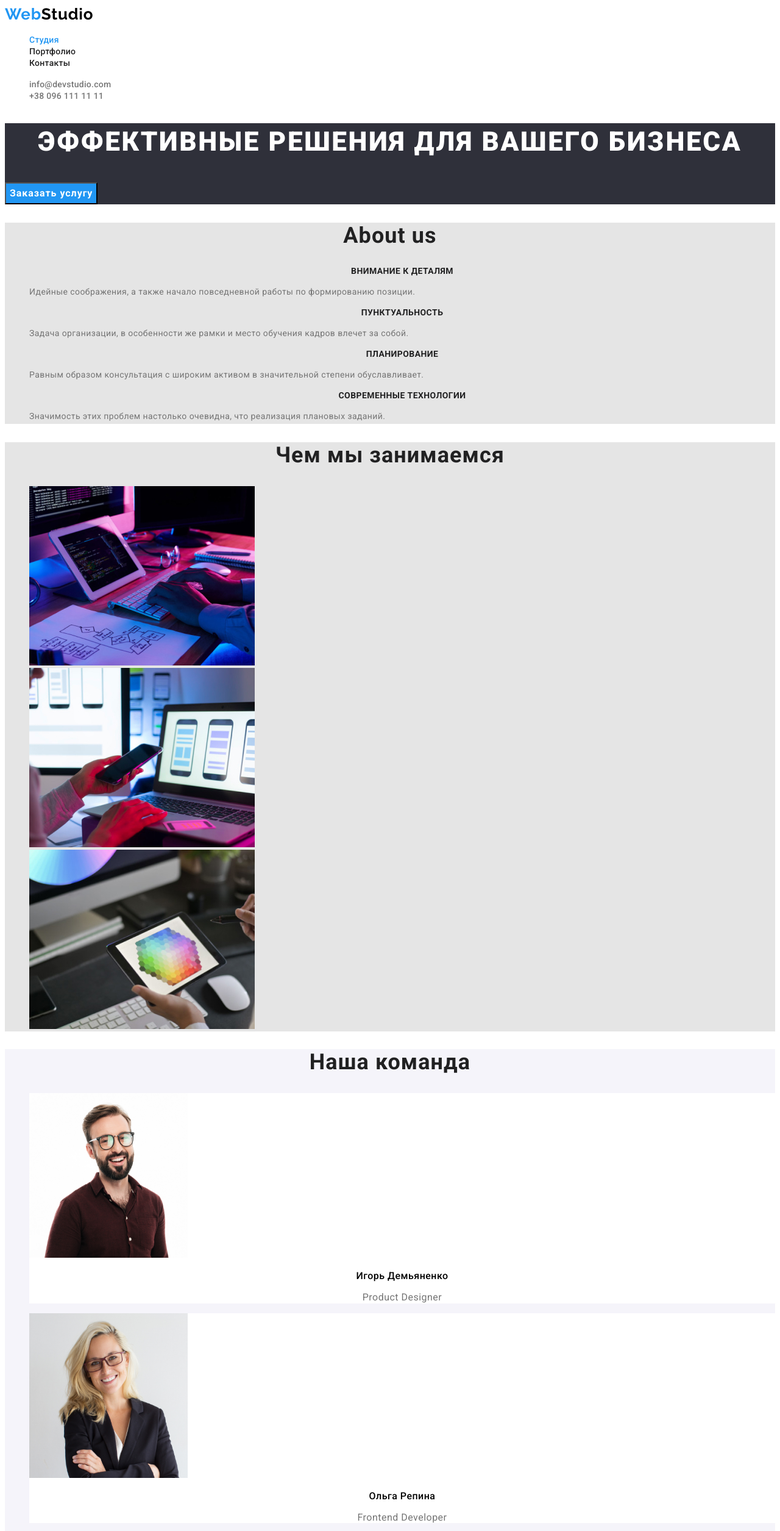
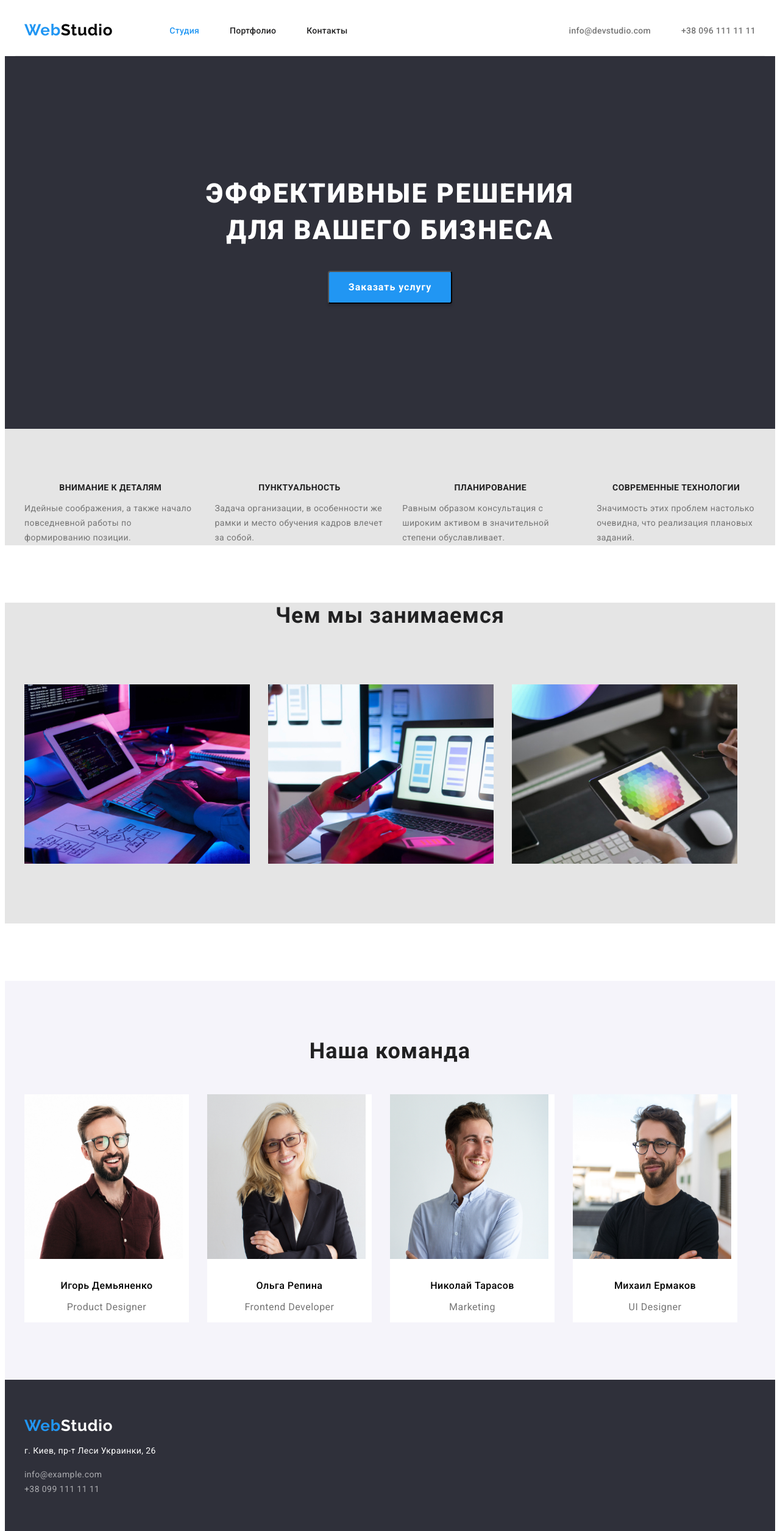
Before and after one commit to Serhii0406/goit-markup-hw-03, a plain HTML site: page index.html in a window 1280 px wide. Shown: the top 2510 px of the page at 61% size. Drawn offline with Linux system fonts and the light colour scheme.

```diff
--- a/css/styles.css
+++ b/css/styles.css
@@ -15,7 +15,36 @@ body {
     background: var(--primary-bgc-color);
     font-family: roboto, sans-serif;
 }
+
+
+
 /* header */
+.container {
+    width: 1200px;
+    margin-left: auto;
+    margin-right: auto;
+    padding-left: 15px;
+    padding-right: 15px;
+}
+.nav {
+    display: flex;
+    justify-content: center;
+    align-items: center;
+
+}
+.nav-container {
+    display: flex;
+    margin: 0;
+    justify-content: center;
+    border-bottom: 1px solid #ECECEC;
+}
+
+.header-content {
+    display: flex;
+    align-items: center;
+
+
+}
 .logo {
     color: var(--logo-color);
     font-family: Raleway, cursive;
@@ -23,24 +52,53 @@ body {
     line-height: 1.19;
     letter-spacing: 0.03em;
 
+
 }
 .logo-part {
     color: var(--accent-color);
 }
 ul {
+    padding: 0;
+    margin: 0;
     list-style: none;
 }
 a:link {
     text-decoration: none;
 
 }
+.site-nav {
+    display: flex;
+    margin: 0;
+    margin-left: 93px;
+    padding: 0;
+    align-items: center;
+
+}
+.site-nav .item {
+    margin-right: 50px;
+}
+.site-nav .item:nth-last-child(1) {
+    margin-right: 0;
+}
+.site-nav {
+    display: flex;
+
+}
+.site-nav link {
+    display: block;
+    padding-top: 32px;
+    padding-bottom: 32px;
+}
 .site-nav a {
+    padding-top: 32px;
+    padding-bottom: 32px;
     color: var(--primary-text-color);
     font-weight: 500;
     font-size: 14px;
     line-height: 1.14;
     letter-spacing: 0.02em;
-    }
+}
+
 .site-nav .link.current {
     color: var(--accent-color);
 }
@@ -48,6 +106,19 @@ a:link {
 .site-nav a:hover, .site-nav a:focus {
     color: var(--accent-color);}
 
+.header-contacts {
+    display: flex;
+    margin: 0;
+    margin-left: auto;
+    padding-top: 32px;
+    padding-bottom: 32px;
+}
+.header-contacts .item {
+    margin-right: 50px;
+}
+.header-contacts .item:nth-last-child(1) {
+    margin-right: 0;
+}
 .header-contacts a {
     color: var(--secondary-text-color);
     font-weight: 500;
@@ -60,17 +131,33 @@ a:link {
     color: var(--accent-color);
 }
 /* main */
+.hero {
+   display: flex;
+}
 .hero-title {
+    margin-top: 0;
+    margin-bottom: 40;
     font-weight: 900;
     font-size: 44px;
     line-height: 1.37;
-    text-align: center;
     letter-spacing: 0.06em;
+
+    padding-top: 195px;
+    width: 696px;
+    margin-left: auto;
+    margin-right: auto;
+
 }
 .main-title {
     background-color:var(--main-footers-bgc-color);
     color: var(--footer-text-color);
+    text-align: center;
+    align-items: center;
+
+    padding-bottom: 205px;
+
 }
+
 .btn {
     background-color: var(--btn-bg-color);
     color: var(--footer-text-color);
@@ -84,21 +171,52 @@ a:link {
     text-align: center;
     letter-spacing: 0.06em;
 
+    display: inline-block;
+    min-width: 200px;
+    padding: 10px 32px;
+    box-shadow: 0px 4px 4px rgba(0, 0, 0, 0.15);
+    border-radius: 4px;
+
 }
 .section {
     background: var(--section-bgc-color);
+    margin-bottom: 94px;
+
 
 }
 .section-title {
+    margin: 0;
+    padding: 0;
     color: var(--primary-text-color);
     font-weight: 700;
     font-size: 36px;
     line-height: 1.17;
     text-align: center;
     letter-spacing: 0.03em;
+}
+.visually-hidden {
+    position: absolute;
+    width: 1px;
+    height: 1px;
+    margin: -1px;
+    border: 0;
+    padding: 0;
 
+    white-space: nowrap;
+    clip-path: inset(100%);
+    clip: rect(0 0 0 0);
+    overflow: hidden;
 }
+
+.description {
+    padding-top: 89px;
+    display: flex;
+    justify-content: center;
+}
+
 .subtitle {
+    margin-top: 0;
+    margin-bottom: 10;
     color: var(--primary-text-color);
     font-weight: 700;
     font-size: 14px;
@@ -106,15 +224,38 @@ a:link {
     text-align: center;
     letter-spacing: 0.03em;
 }
-
+.resourse {
+    margin-bottom: 92px;
+}
+.description .item +.item {
+    margin-left: 30px;
+}
 .text {
+    margin-top: 10;
+    margin-bottom: 0;
     color: var(--secondary-text-color);
     font-size: 14px;
     line-height: 1.71;
     letter-spacing: 0.03em;
 }
+.work-list {
+    display: flex;
+
+}
+.work-list .item +.item {
+    margin-left: 30px;
+    padding-bottom: 94px;
+}
+.team-list {
+    display: flex;
+    margin-left: auto;
+    margin-right: auto;
+}
+
 .section-team {
     background-color: var(--sec-studio-btn-bgc);
+    padding-top: 94px;
+    padding-bottom: 94px;
 }
 .subtitle-team {
     font-weight: 500;
@@ -122,6 +263,11 @@ a:link {
     line-height: 1.19;
     text-align: center;
     letter-spacing: 0.03em;
+    margin-top: 30px;
+    margin-bottom: 10px;
+}
+.team {
+    margin-bottom: 50px;
 }
 .desc {
     color: var(--secondary-text-color);
@@ -133,10 +279,21 @@ a:link {
 }
 .img {
     background-color: var(--primary-bgc-color);
+    width: 270px;
+}
+.img +.img {
+    margin-left: 30px;
 }
 /* footer */
+.footer {
+    margin: 0;
+}
 .address {
+    margin: 0;
     background-color:var(--main-footers-bgc-color);
+    padding-top: 60px;
+    padding-bottom: 60px;
+
 }
 .footer-logo {
     color: var(--footer-text-color);
@@ -168,7 +325,21 @@ a:link {
 }
 
 /* portfolio */
+.section-portfolio {
+    background: var(--section-bgc-color);
+    margin: 94px 0;
+}
+.btn-list {
+    display: flex;
+    justify-content: center;
+}
+.list-item +.list-item {
+    margin-left: 8px;
+}
 .btn-port {
+    display: inline-block;
+    margin-bottom: 50px;
+    padding: 6px 22px;
     background-color: var(--sec-studio-btn-bgc);
     color: var(--primary-text-color);
     font-family: Roboto;
@@ -178,6 +349,9 @@ a:link {
     line-height: 1.62;
     text-align: center;
     letter-spacing: 0.03em;
+    box-shadow: 0px 3px 1px rgba(0, 0, 0, 0.1), 0px 1px 2px rgba(0, 0, 0, 0.08), 0px 2px 2px rgba(0, 0, 0, 0.12);
+    border-radius: 4px;
+    border-color: transparent;
 
 }
 .btn-port:hover,
@@ -191,7 +365,40 @@ a:link {
     text-align: center;
     letter-spacing: 0.03em;
 }
+.port-list {
+    display: flex;
+    flex-wrap: wrap;
+    justify-content: space-between;
+
+    width: 370px;
+
+    background-color: var(--primary-bgc-color);
+
+}
+.port-list .item {
+    margin-right: 30px;
+    margin-bottom: 30px;
+}
+.port-list:nth-child(3n) {
+    margin-right: 0;
+}
+.port-list:nth-child(-n+3) {
+    margin-bottom: 0;
+}
+.port-img {
+    display: block;
+    max-width: 100%;
+    height: auto;
+}
+.port-box {
+    box-sizing: border-box;
+    border: 1px solid #eee;
+    padding-top: 20px;
+    padding-bottom: 20px;
+}
 .port-subtitle {
+    margin: 4px;
+    padding: 20px 24px 0 24px;
     color: var(--primary-text-color);
     font-weight: 700;
     font-size: 18px;
@@ -199,6 +406,8 @@ a:link {
     letter-spacing: 0.06em;
 }
 .port-text {
+    margin: 0;
+    padding: 20px 24px 4px 24px;
     color: var(--secondary-text-color);
     font-weight: 400;
     font-size: 16px;
--- a/index.html
+++ b/index.html
@@ -7,104 +7,111 @@
     <title>Document</title>
     <link href="https://fonts.googleapis.com/css2?family=Raleway:wght@700&family=Roboto:wght@400;500;700;900&display=swap"
         rel="stylesheet">
+    <link href="https://cdnjs.cloudflare.com/ajax/libs/modern-normalize/1.1.0/modern-normalize.min.css">
     <link rel="stylesheet" href="./css/styles.css" />
 
 </head>
 <body>
-    <header>
-        <nav>
+
+<header class="nav">
+    <div class="container nav-container">
+            <nav class="header-content">
                 <a href="" class="logo"><span class="logo-part">Web</span>Studio</a>
 
                 <ul class="site-nav">
-                <li><a href="index.html" class="link current">Студия</a></li>
-                <li><a href="portfolio.html">Портфолио</a></li>
-                <li><a href="">Контакты</a></li>
-
+                    <li class="item"><a href="index.html" class="link current">Студия</a></li>
+                    <li class="item"><a href="portfolio.html">Портфолио</a></li>
+                    <li class="item"><a href="">Контакты</a></li>
                 </ul>
 
             </nav>
             <ul class="header-contacts">
-        <li><a href="mailto:info@devstudio.com">info@devstudio.com</a></li>
-        <li><a href="tel:+380961111111">+38 096 111 11 11</a></li>
+                <li class="item"><a href="mailto:info@devstudio.com">info@devstudio.com</a></li>
+                <li class="item"><a href="tel:+380961111111">+38 096 111 11 11</a></li>
             </ul>
+    </div>
 
 </header>
+
     <main>
     <div class="main-title">
-        <section>
+        <section class="hero">
+            <div class="container">
                 <h1 class="hero-title">ЭФФЕКТИВНЫЕ РЕШЕНИЯ ДЛЯ ВАШЕГО БИЗНЕСА</h1>
                 <button type="button" class="btn">Заказать услугу</button>
+            </div>
+
         </section>
     </div>
     <section class="section">
-        <h2 class="section-title">About us</h2>
-        <ul>
-            <li><h3 class="subtitle">ВНИМАНИЕ К ДЕТАЛЯМ</h3>
+        <div class="container">
+
+        <h2 class="section-title. visually-hidden">About us</h2>
+        <ul class="description">
+            <li class="item"><h3 class="subtitle">ВНИМАНИЕ К ДЕТАЛЯМ</h3>
             <p class="text">Идейные соображения, а также начало повседневной работы по формированию позиции.</p></li>
-            <li><h3 class="subtitle">ПУНКТУАЛЬНОСТЬ</h3>
+            <li class="item"><h3 class="subtitle">ПУНКТУАЛЬНОСТЬ</h3>
             <p class="text">Задача организации, в особенности же рамки и место обучения кадров влечет за собой.</p></li>
-            <li><h3 class="subtitle">ПЛАНИРОВАНИЕ</h3>
+            <li class="item"><h3 class="subtitle">ПЛАНИРОВАНИЕ</h3>
             <p class="text">Равным образом консультация с широким активом в значительной степени обуславливает.</p></li>
-            <li><h3 class="subtitle">СОВРЕМЕННЫЕ ТЕХНОЛОГИИ</h3>
+            <li class="item"><h3 class="subtitle">СОВРЕМЕННЫЕ ТЕХНОЛОГИИ</h3>
             <p class="text">Значимость этих проблем настолько очевидна, что реализация плановых заданий.</p></li>
         </ul>
+        </div>
     </section>
 
         <section class="section">
-            <h2 class="section-title">Чем мы занимаемся</h2>
-            <ul>
-                <li><img
+            <div class="container">
+            <h2 class="section-title resourse">Чем мы занимаемся</h2>
+            <ul class="work-list">
+                <li class="item"><img
                 src="./images/box-1.jpg"
                 alt="робочий стіл з планшетом та клавіатурою" width="370" height="294"></li>
-                <li><img
+                <li class="item"><img
                     src="./images/box-2.jpg"
                     alt="працює з ноутбуком та телефоном в руках"
                     width="370" height="294">
                 </li>
-                <li><img
+                <li class="item"><img
                 src="./images/box-3.jpg"
                 alt="обирає колір на планшеті"
                 width="370" height="294">
                 </li>
             </ul>
+        </div>
         </section>
         <section class="section-team">
-            <h2 class="section-title">Наша команда</h2>
-            <ul>
-                <li class="img"><img
-                    src="./images/team-1.jpg"
-                    alt="Игорь Демьяненко"
-                    width="260" height="270">
-                    <h3 class="subtitle-team">Игорь Демьяненко</h3> <p class="desc">Product Designer</p>
+            <div class="container">
+            <h2 class="section-title team">Наша команда</h2>
+            <ul class="team-list">
+                <li class="img"><img src="./images/team-1.jpg" alt="Игорь Демьяненко" width="260" height="270">
+                    <h3 class="subtitle-team">Игорь Демьяненко</h3>
+                    <p class="desc">Product Designer</p>
                 </li>
-                <li class="img"><img
-                    src="./images/team-2.jpg"
-                    alt="Ольга Репина"
-                    width="260" height="270">
-                    <h3 class="subtitle-team">Ольга Репина</h3> <p class="desc">Frontend Developer</p>
+                <li class="img"><img src="./images/team-2.jpg" alt="Ольга Репина" width="260" height="270">
+                    <h3 class="subtitle-team">Ольга Репина</h3>
+                    <p class="desc">Frontend Developer</p>
 
                 </li>
                 <li class="img">
-                    <img
-                    src="./images/team-3.jpg"
-                    alt="Николай Тарасов"
-                    width="260" height="270">
-                    <h3 class="subtitle-team">Николай Тарасов</h3> <p class="desc">Marketing</p>
+                    <img src="./images/team-3.jpg" alt="Николай Тарасов" width="260" height="270">
+                    <h3 class="subtitle-team">Николай Тарасов</h3>
+                    <p class="desc">Marketing</p>
                 </li>
 
-                <li class="img"><img
-                    src="./images/team-4.jpg"
-                    alt="Михаил Ермаков"
-                    width="260" height="270">
-                    <h3 class="subtitle-team">Михаил Ермаков</h3> <p class="desc">UI Designer</p>
+                <li class="img"><img src="./images/team-4.jpg" alt="Михаил Ермаков" width="260" height="270">
+                    <h3 class="subtitle-team">Михаил Ермаков</h3>
+                    <p class="desc">UI Designer</p>
 
                 </li>
             </ul>
-
+            </div>
         </section>
 
     </main>
+
         <footer class="address">
+            <div class="container">
                 <a href="" class="footer-logo"><span class="footer-logo-part">Web</span>Studio</a>
                 <address>
                     <p class="footer-address">г. Киев, пр-т Леси Украинки, 26</p>
@@ -112,8 +119,11 @@
                         <a href="mailto:info@example.com">info@example.com</a> <br>
                         <a href="tel:+380991111111">+38 099 111 11 11</a>
                     </ul>
+            </div>
+            </address>
+            </div>
+        </footer>
 
-    </address>
-    </footer>
+
 </body>
 </html>
```
Also changed, not shown: portfolio.html (+64 -34 lines). Lines whose indentation alone changed are shown as unchanged.
